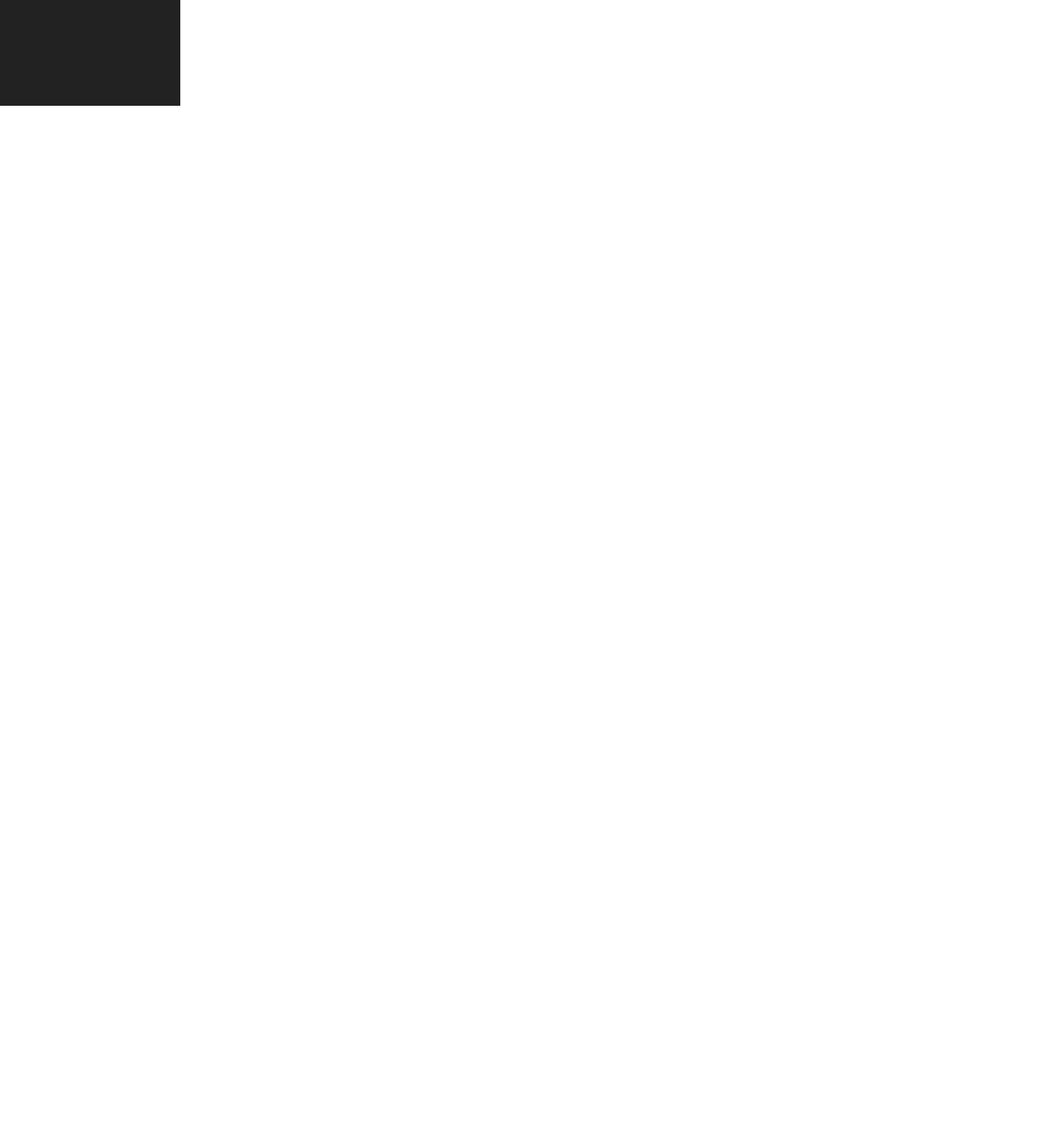
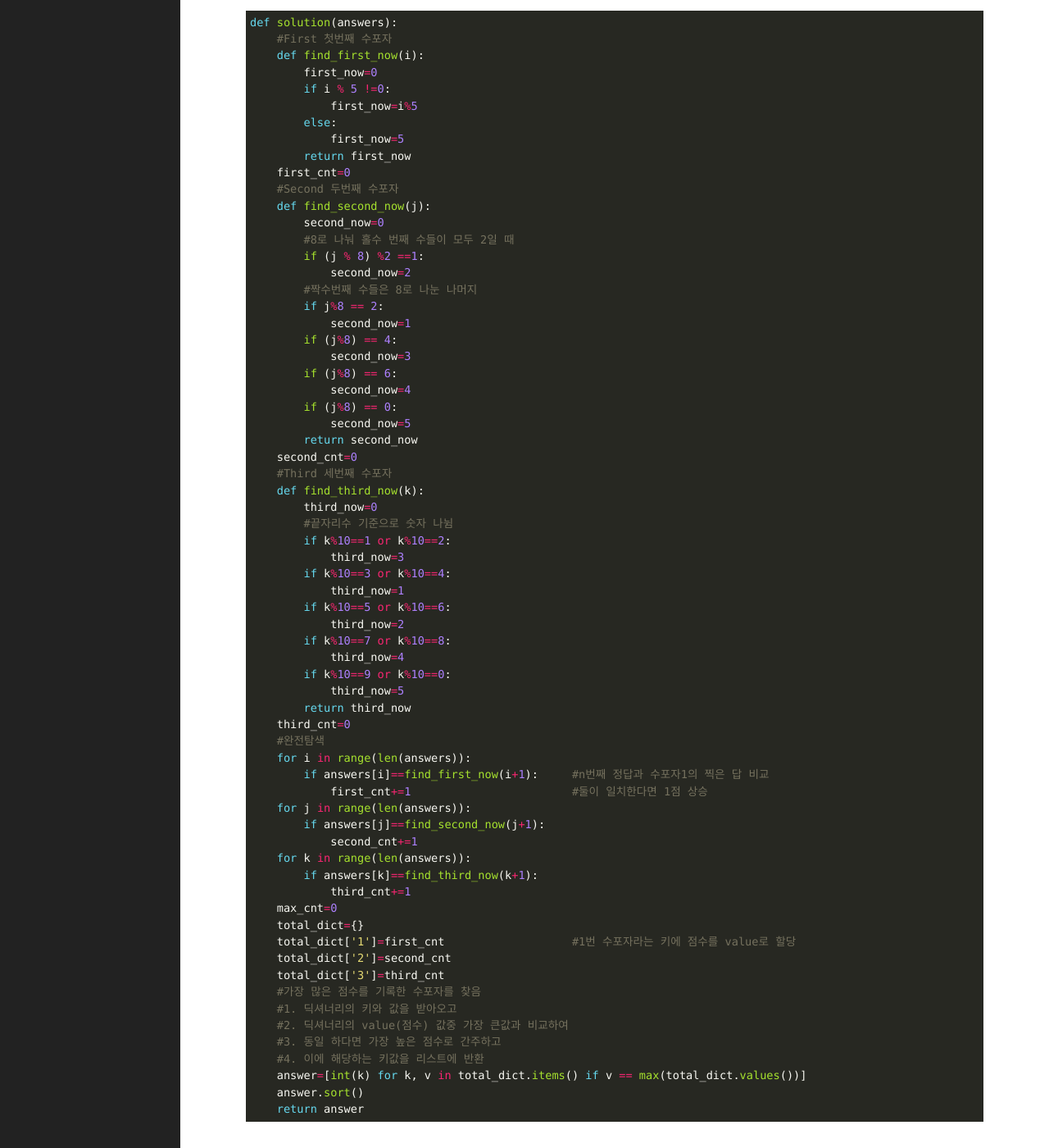
Before and after one commit to shina1221/shina1221.github.io, a Jekyll site: the page built from _posts/2020-01-02-post00.markdown, in a window 1280 px wide and 1400 px high, scrolled down 1271 px. Shown: the whole window at 82% size. Built offline with Jekyll 4.4.1, drawn with Linux system fonts in a browser that asks for light colours; some of the changed text lies outside the part shown.

Commit message:
Update 2020-01-02-post00.markdown

````diff
--- a/_posts/2020-01-02-post00.markdown
+++ b/_posts/2020-01-02-post00.markdown
@@ -1,14 +1,111 @@
 ---
 layout: post
-title: 인삿말
+title: 모의고사
 date: 2021-08-29 19:20:23 +0900
-category: sample
+category: programmers
 ---
-# greeting
-> 처음이라 미숙하지만 시작합니다.
+# 모의고사
 
-자세한 것은 차차 수정해나갈 예정.
-posted by 신나정
+1번 수포자가 찍는 방식 [1,2,3,4,5]*n 반복
+2번 수포자가 찍는 방식 [2,1,2,3,2,4,2,5]*n 반복
+3번 수포자가 찍는 방식 [3,3,1,1,2,2,4,4,5,5]*n 반복
+문제의 정답을 대조해 가장 많이 맞춘 사람을 선출(단 공동 포함)
+
+모든 사람들의 답을 정답지와 비교해가며 채점. (완전탐색)
+
+                            [**수포자들의 특징 살펴보기**]
+
+|   **1번 수포자의 경우**  |     **2번 수포자의 경우**     |    **3번 수포자의 경우**   |
+|        (5씩 반복)        |          (8씩 반복)           |         (10씩 반복)        |
+| :----------------------- | :---------------------------: | -------------------------: |
+|  (순서)         (찍은값) |  (순서)              (찍은값) |  (순서)           (찍은값) |
+| 5n+1번째 수%5=1     1    | 8n+1번째 수%8=1 (홀)    2     | 10n+1번째 수%10=1    3     |
+| 5n+2번째 수%5=2     2    | 8n+2번째 수%8=2 (짝)    1     | 10n+2번째 수%10=2    3     |
+| 5n+3번째 수%5=3     3    | 8n+3번째 수%8=3 (홀)    2     | 10n+3번째 수%10=3    1     |
+| 5n+4번째 수%5=4     4    | 8n+4번째 수%8=4 (짝)    3     | 10n+4번째 수%10=4    1     |
+| 5n+5번째 수%5=0     5    | 8n+5번째 수%8=5 (홀)    2     | 10n+5번째 수%10=5    2     |
+|                          | 8n+6번째 수%8=6 (짝)    4     | 10n+6번째 수%10=6    2     |
+|                          | 8n+7번째 수%8=7 (홀)    2     | 10n+7번째 수%10=7    4     |
+|                          | 8n+8번째 수%8=0 (짝)    5     | 10n+8번째 수%10=8    4     |
+|                          |                               | 10n+9번째 수%10=9    5     |
+|                          |                               | 10n+10번째 수%10=0   5     |
+| :----------------------- | :---------------------------: | -------------------------: |
+| (특징)                   | (특징)                        | (특징)                     |
+| 5로 나누고 난 후         | 8로 나누고 난 후              | 10으로 나누고 난 후        |
+| 나머지 값으로            | 추가로 나머지를 2로 나눴을 때 | 나온 나머지를 기준으로     |
+| 찍을 값 결정             | 나머지가 1(홀)일 때는 2       | 일정 수 구간마다           |
+|                          | 그 외는 8로 나눈 뒤 나머지    | 찍을 값 결정               |
+|                          | 값에 따라서 찍을 값 결정      |                            |
+
+- 반복기준 수로부터 얼마나 떨어진 값인지 순서(인덱스)를 기준으로
+  for문을 통해 모든 수를 정답과 대조(완전탐색)
+
+#실제 코드
 ```python
-print('hello gibhub.io!')
+def solution(answers):
+    #First 첫번째 수포자
+    def find_first_now(i):
+        first_now=0
+        if i % 5 !=0:
+            first_now=i%5
+        else:
+            first_now=5
+        return first_now
+    first_cnt=0
+    #Second 두번째 수포자
+    def find_second_now(j):
+        second_now=0
+        #8로 나눠 홀수 번째 수들이 모두 2일 때
+        if (j % 8) %2 ==1:
+            second_now=2
+        #짝수번째 수들은 8로 나눈 나머지
+        if j%8 == 2:
+            second_now=1
+        if (j%8) == 4:
+            second_now=3
+        if (j%8) == 6:
+            second_now=4
+        if (j%8) == 0:
+            second_now=5
+        return second_now
+    second_cnt=0
+    #Third 세번째 수포자
+    def find_third_now(k):
+        third_now=0
+        #끝자리수 기준으로 숫자 나뉨
+        if k%10==1 or k%10==2:
+            third_now=3
+        if k%10==3 or k%10==4:
+            third_now=1
+        if k%10==5 or k%10==6:
+            third_now=2
+        if k%10==7 or k%10==8:
+            third_now=4
+        if k%10==9 or k%10==0:
+            third_now=5
+        return third_now
+    third_cnt=0
+    #완전탐색
+    for i in range(len(answers)):
+        if answers[i]==find_first_now(i+1):     #n번째 정답과 수포자1의 찍은 답 비교
+            first_cnt+=1                        #둘이 일치한다면 1점 상승
+    for j in range(len(answers)):
+        if answers[j]==find_second_now(j+1):
+            second_cnt+=1
+    for k in range(len(answers)):
+        if answers[k]==find_third_now(k+1):
+            third_cnt+=1
+    max_cnt=0
+    total_dict={}
+    total_dict['1']=first_cnt                   #1번 수포자라는 키에 점수를 value로 할당
+    total_dict['2']=second_cnt
+    total_dict['3']=third_cnt
+    #가장 많은 점수를 기록한 수포자를 찾음
+    #1. 딕셔너리의 키와 값을 받아오고
+    #2. 딕셔너리의 value(점수) 값중 가장 큰값과 비교하여
+    #3. 동일 하다면 가장 높은 점수로 간주하고
+    #4. 이에 해당하는 키값을 리스트에 반환
+    answer=[int(k) for k, v in total_dict.items() if v == max(total_dict.values())]
+    answer.sort()
+    return answer
 ```
````
